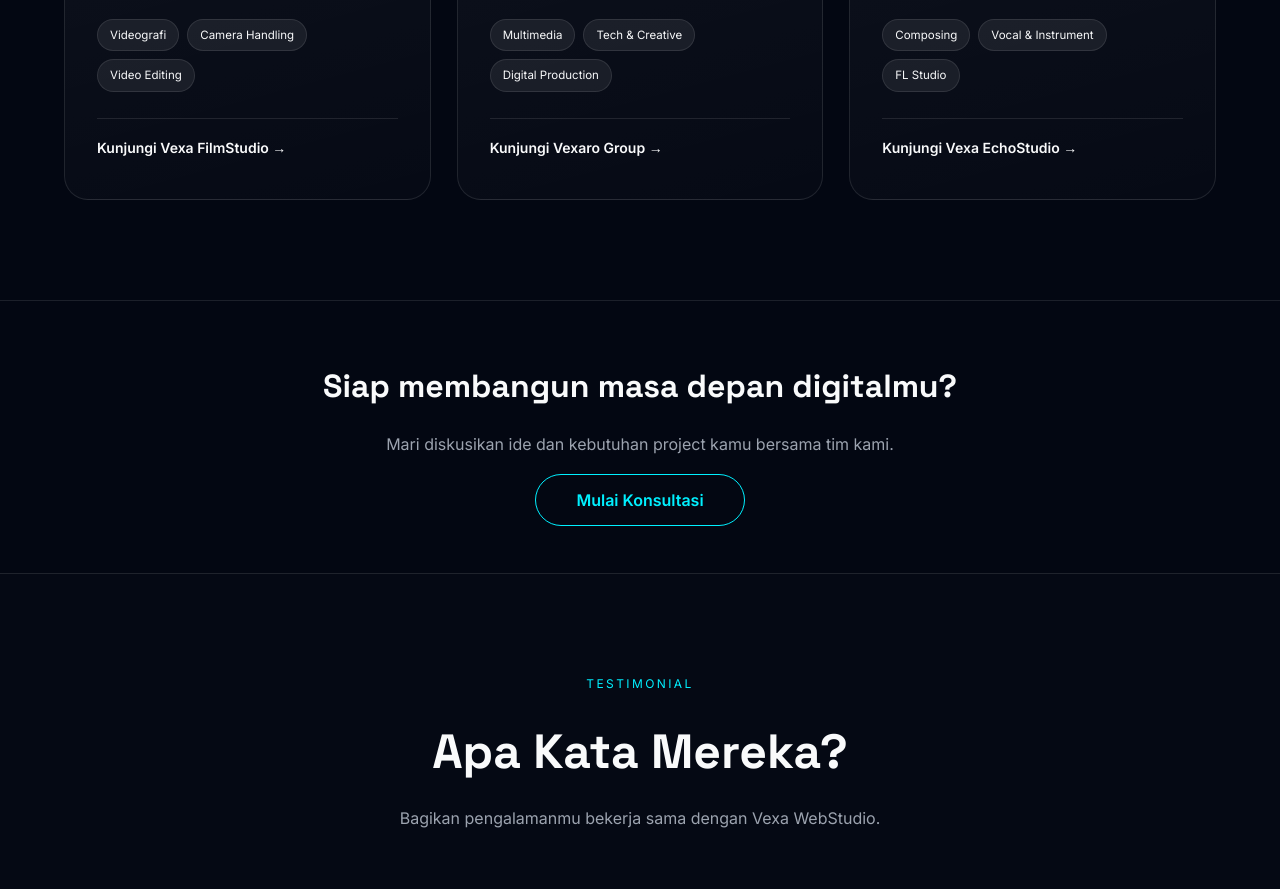
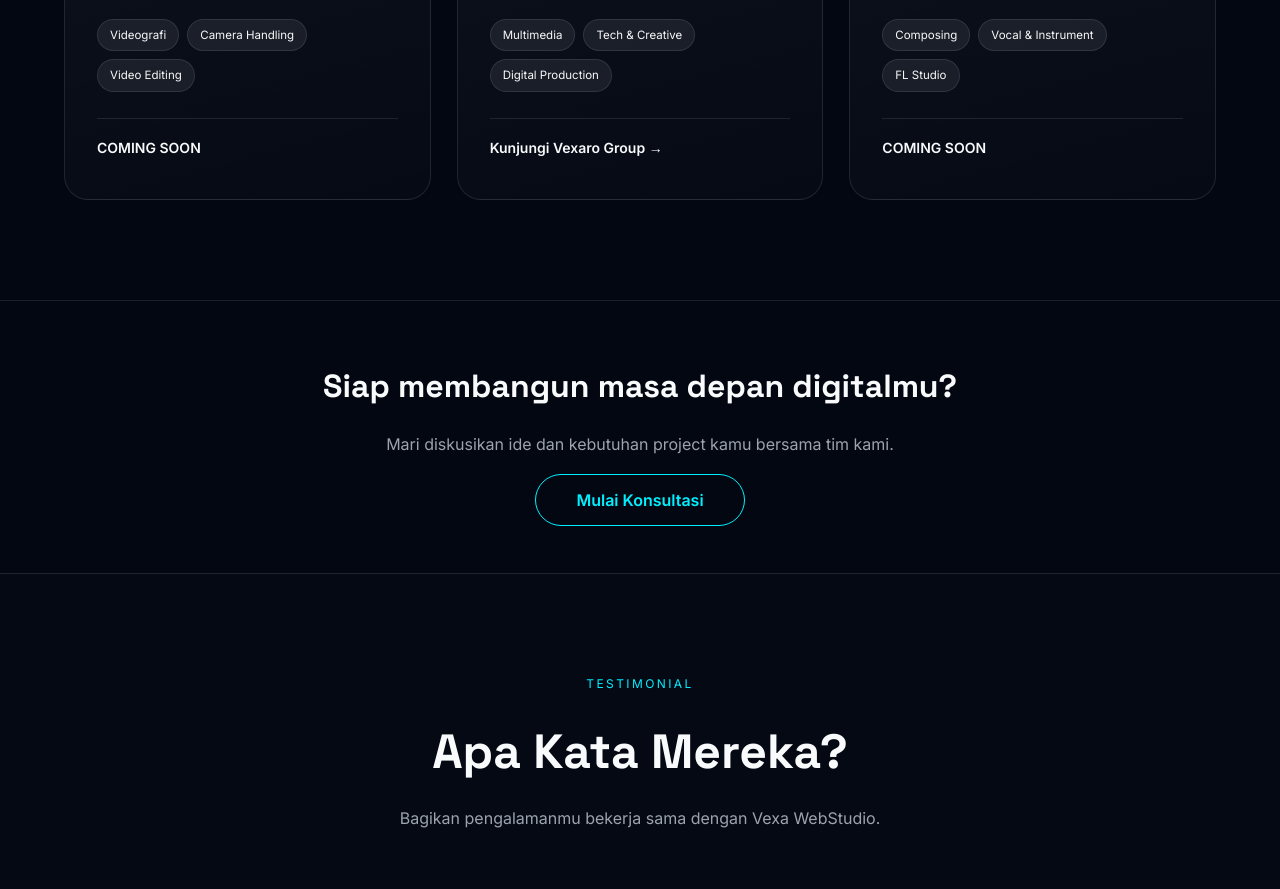
Before and after one commit to VEXA-WebStudio/vexa-webstudio.github.io, a plain HTML site: page index.html in a window 1280 px wide. Shown: the part 5234-6123 px from the top of the page. Drawn offline with Linux system fonts and the light colour scheme; no server answers.

Commit message:
Update index.html

```diff
--- a/index.html
+++ b/index.html
@@ -265,7 +265,7 @@
             <div class="studio-role">Jasa &amp; Ruang Belajar Videografi</div>
             <p>Jasa editing dan produksi video, serta kelas dari teknik pengambilan gambar dengan kamera hingga penguasaan platform editing profesional.</p>
             <div class="studio-tags"><span>Videografi</span><span>Camera Handling</span><span>Video Editing</span></div>
-            <a href="#" class="studio-link">Kunjungi Vexa FilmStudio →</a>
+            <a href="#" class="studio-link">COMING SOON</a>
         </div>
         <div class="studio-card group">
             <div class="studio-num">GROUP</div>
@@ -280,7 +280,7 @@
             <div class="studio-role">Perusahaan Utama</div>
             <p>Perusahaan yang menaungi Ekosistem jasa kreatif dan ruang belajar untuk generasi muda.</p>
             <div class="studio-tags"><span>Multimedia</span><span>Tech & Creative</span><span>Digital Production</span></div>
-            <a href="#" class="studio-link">Kunjungi Vexaro Group →</a>
+            <a href="https://vexarogroup.github.io/" class="studio-link">Kunjungi Vexaro Group →</a>
         </div>
         <div class="studio-card echo">
             <div class="studio-num">ECHO</div>
@@ -295,7 +295,7 @@
             <div class="studio-role">Jasa &amp; Ruang Belajar Audio</div>
             <p>Jasa composing dan kelas dari perekaman suara, sound effect, hingga bernyanyi dan bermain musik langsung maupun lewat platform seperti FL Studio.</p>
             <div class="studio-tags"><span>Composing</span><span>Vocal &amp; Instrument</span><span>FL Studio</span></div>
-            <a href="#" class="studio-link">Kunjungi Vexa EchoStudio →</a>
+            <a href="#" class="studio-link">COMING SOON</a>
         </div>
         </div>
     </section>
```
